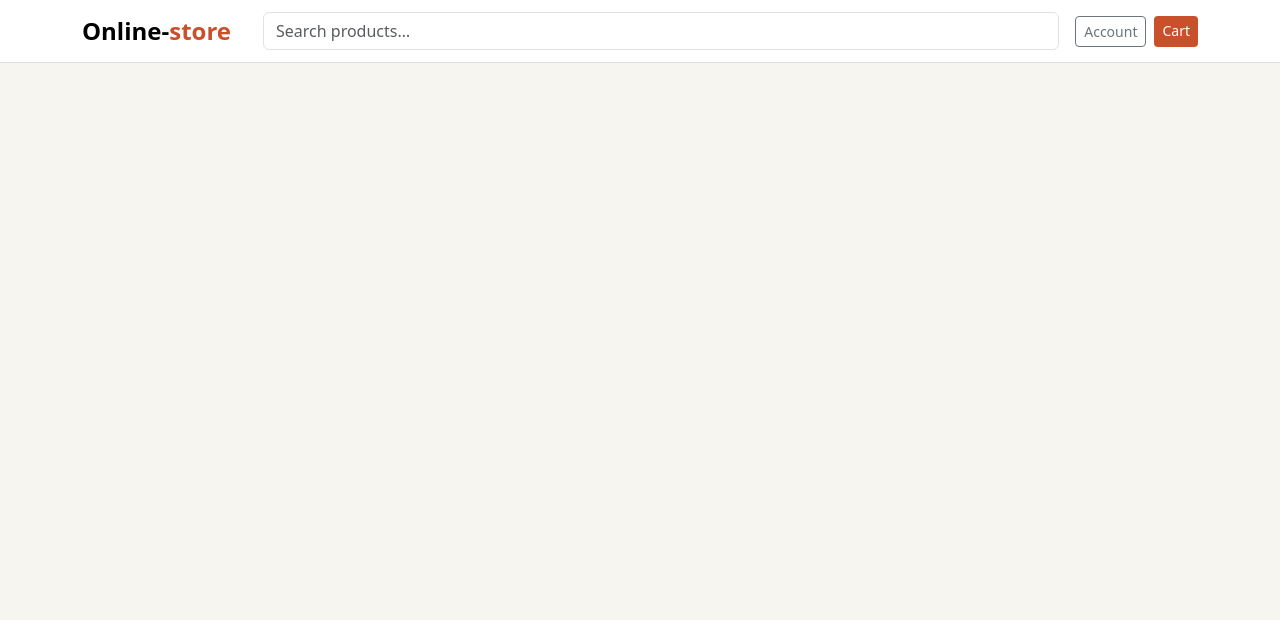
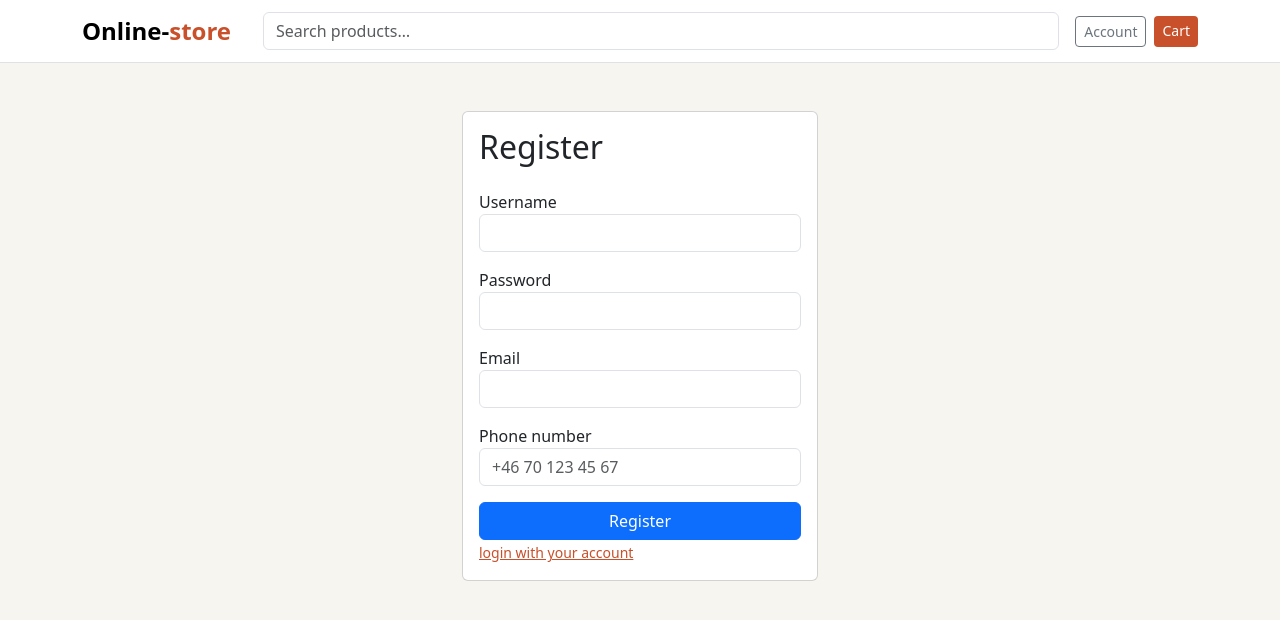
Before and after one commit to YukiJanse/online-store-frontend, a React (Vite) app: page /register in a window 1280 px wide. Shown: the top 620 px of the page. Built offline with nearby package versions, Linux system fonts and the light colour scheme.

Commit message:
Add user register feature

```diff
--- a/src/App.jsx
+++ b/src/App.jsx
@@ -7,7 +7,8 @@ import ProductDetail from './pages/ProductDetail';
 import Cart from './pages/Cart';
 import Checkout from './pages/Checkout';
 import Account from './pages/Account';
-import Login from './pages/Login'
+import Login from './pages/Login';
+import Register from './pages/Register';
 
 export default function App() {
   return (
@@ -22,6 +23,7 @@ export default function App() {
           <Route path="/checkout"   element={<Checkout />} />
           <Route path="/account"    element={<Account />} />
           <Route path="/login"    element={<Login />} />
+          <Route path="/register"    element={<Register />} />
         </Routes>
       </BrowserRouter>
     </CartProvider>
--- a/src/pages/Login.jsx
+++ b/src/pages/Login.jsx
@@ -1,6 +1,7 @@
 import { useState } from 'react';
 import { useNavigate } from 'react-router-dom';
 import { usersApi } from '../api/users';
+import { Link } from 'react-router-dom';
 
 export default function Login() {
   const [email, setEmail] = useState('');
@@ -69,6 +70,7 @@ export default function Login() {
                   Login
                 </button>
               </form>
+              <Link to="/register" className="text-accent small">Register new account</Link>
             </div>
           </div>
         </div>
--- /dev/null
+++ b/src/pages/Register.jsx
@@ -0,0 +1,120 @@
+import { useState } from 'react';
+import { useNavigate } from 'react-router-dom';
+import { usersApi } from '../api/users';
+import { Link } from 'react-router-dom';
+
+export default function Register() {
+  const [email, setEmail] = useState('');
+  const [password, setPassword] = useState('');
+  const [username, setUsername] = useState('');
+  const [phoneNumber, setPhoneNumber] = useState('');
+  const [error, setError] = useState('');
+
+  const DEFAULT_PHONE_NUMBER = "+46012345678";
+  const DEFAULT_STREET = "Street";
+  const DEFAULT_POSTAL_CODE = "11111";
+  const DEFAULT_CITY = "city";
+  const DEFAULT_COUNTRY = "Sweden";
+
+  const navigate = useNavigate();
+
+  async function handleSubmit(e) {
+    e.preventDefault();
+
+    try {
+        setError('');
+
+        const data = await usersApi.register({
+        username,
+        email,
+        password,
+        phoneNumber,
+        street: DEFAULT_STREET,
+        postalCode: DEFAULT_POSTAL_CODE,
+        city: DEFAULT_CITY,
+        country: DEFAULT_COUNTRY
+        });
+
+        localStorage.setItem('token', data.accessToken);
+
+        navigate('/');
+    } catch (err) {
+        setError(err.message);
+    }
+  }
+
+  return (
+    <main className="container py-5">
+      <div className="row justify-content-center">
+        <div className="col-md-6 col-lg-4">
+          <div className="card">
+            <div className="card-body">
+              <h2 className="mb-4">Register</h2>
+
+              {error && (
+                <div className="alert alert-danger">
+                  {error}
+                </div>
+              )}
+
+              <form onSubmit={handleSubmit}>
+                <div className="mb-3">
+                  <label>Username</label>
+                  <input
+                    type="text"
+                    className="form-control"
+                    value={username}
+                    onChange={(e) => setUsername(e.target.value)}
+                    required
+                  />
+                </div>
+
+                <div className="mb-3">
+                  <label>Password</label>
+                  <input
+                    type="password"
+                    className="form-control"
+                    value={password}
+                    onChange={(e) => setPassword(e.target.value)}
+                    required
+                  />
+                </div>
+
+                <div className="mb-3">
+                  <label>Email</label>
+                  <input
+                    type="email"
+                    className="form-control"
+                    value={email}
+                    onChange={(e) => setEmail(e.target.value)}
+                    required
+                  />
+                </div>
+
+                <div className="mb-3">
+                  <label>Phone number</label>
+                  <input
+                    type="tel"
+                    className="form-control"
+                    placeholder="+46 70 123 45 67"
+                    value={phoneNumber}
+                    onChange={(e) => setPhoneNumber(e.target.value)}
+                    required
+                  />
+                </div>
+
+                <button
+                  type="submit"
+                  className="btn btn-primary w-100"
+                >
+                  Register
+                </button>
+              </form>
+              <Link to="/login" className="text-accent small">login with your account</Link>
+            </div>
+          </div>
+        </div>
+      </div>
+    </main>
+  );
+}
```
